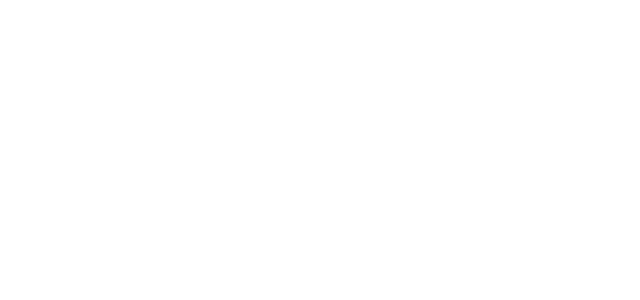
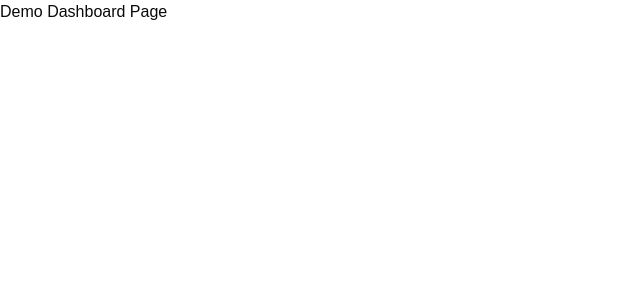
Before and after one commit to CAYA-HQ/Budgeet, a React app in the folder frontend/: page /demo in a window 1280 px wide. Before the commit this address had no page. Shown: the top 300 px of the page, without its empty margins (0-640 px from the left). Built offline with nearby package versions, Linux system fonts and the light colour scheme; the HTML template or start-up script is replaced by a standard one.

Commit message:
docs: add FLOW.md and update README with new user flow and ownership

```diff
--- a/frontend/src/App.jsx
+++ b/frontend/src/App.jsx
@@ -1,6 +1,6 @@
 import { BrowserRouter, Routes, Route } from 'react-router-dom'
 import LandingPage from './features/landing/LandingPage'
-import IntroPage from './features/intro/IntroPage'
+import DemoDashboardPage from './features/demo/DemoDashboardPage'
 import AuthPage from './features/auth/AuthPage'
 import DashboardPage from './features/dashboard/DashboardPage'
 import ExpensesPage from './features/expenses/ExpensesPage'
@@ -12,7 +12,7 @@ function App() {
     <BrowserRouter>
       <Routes>
         <Route path="/" element={<LandingPage />} />
-        <Route path="/intro" element={<IntroPage />} />
+        <Route path="/demo" element={<DemoDashboardPage />} />
         <Route path="/auth" element={<AuthPage />} />
         <Route path="/dashboard" element={<DashboardPage />} />
         <Route path="/expenses" element={<ExpensesPage />} />
--- /dev/null
+++ b/frontend/src/features/demo/DemoDashboardPage.jsx
@@ -0,0 +1,5 @@
+function DemoDashboardPage() {
+  return <div>Demo Dashboard Page</div>
+}
+
+export default DemoDashboardPage
--- a/frontend/src/features/intro/IntroPage.jsx
+++ /dev/null
@@ -1,5 +0,0 @@
-function IntroPage() {
-  return <div>Intro Page</div>
-}
-
-export default IntroPage
```
Also changed, not shown: 2 other files (tests, documents, lock files or other folders).
